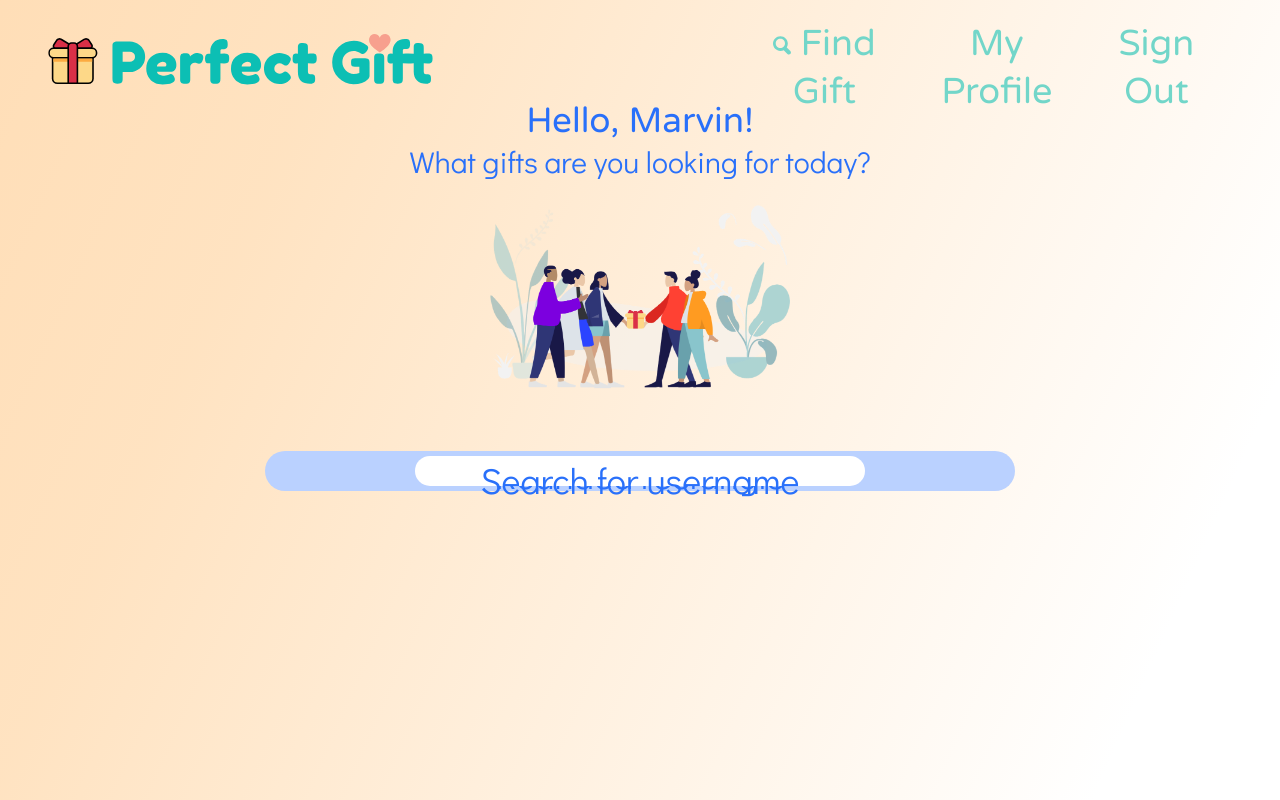
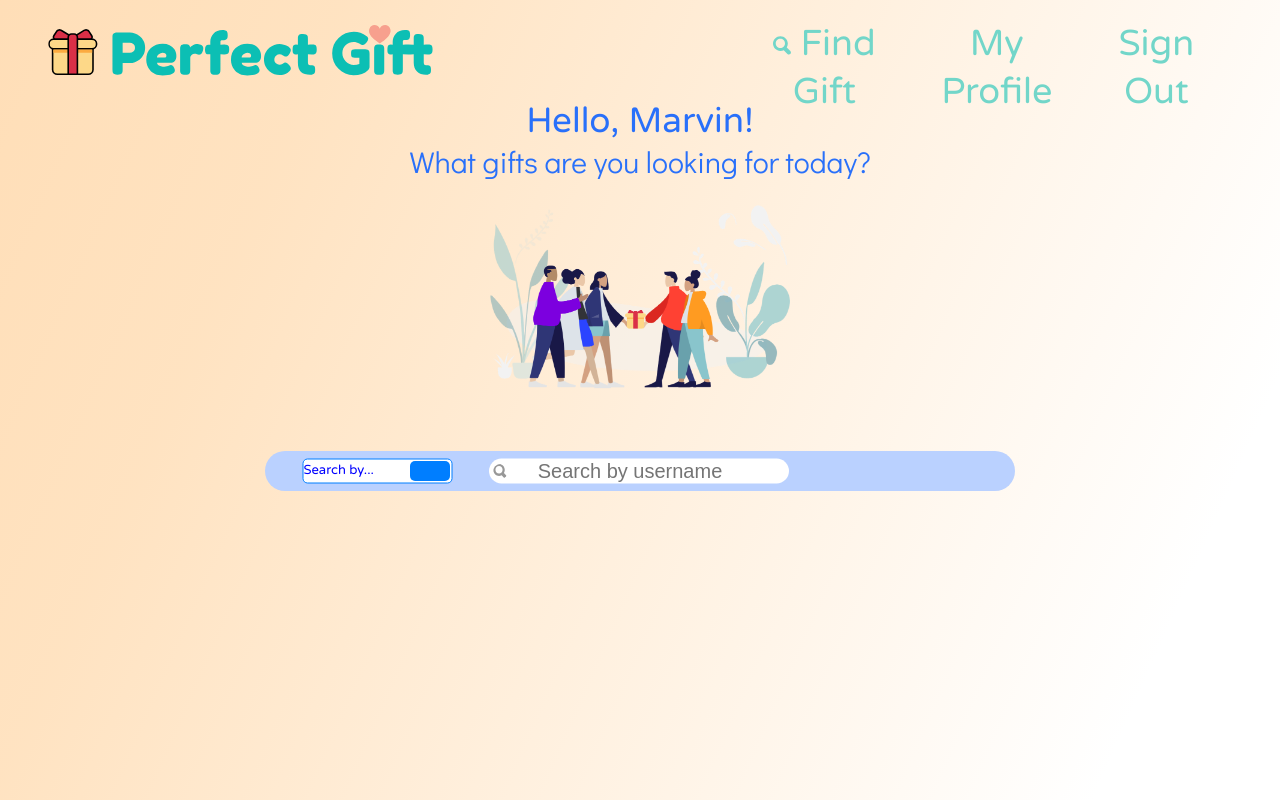
Before and after one commit to venuswku/perfect-gift, a React (Create React App) app: page /home in a window 1280 px wide. Built offline with nearby package versions, Linux system fonts and the light colour scheme.

Commit message:
Added search bar/WIP Dropdown

```diff
--- a/src/pages/Home/Home.css
+++ b/src/pages/Home/Home.css
@@ -3,6 +3,7 @@
   flex-direction: column;
   align-items: center;
   padding: 10px;
+  text-align: center;
 
   position: absolute;
   left: 0%;
@@ -25,6 +26,11 @@
   font-size: 35px;
   position: relative;
   top: 50px;
+
+  /* For debugging
+  background-color: yellow;
+  border: 2px solid black;
+  */
 }
 
 .homePic {
@@ -56,8 +62,98 @@
 }
 
 .inner {
-  background: #fff;
-  width: 450px;
-  height: 30px;
-  transform: translate(-50%, 1083%);
+  background: #ffffff;
+  width: 300px;
+  height: 25px;
+  transform: translate(-62%, 1310%);
+  font-size: 20px;
+  text-align: justify;
+  position: absolute;
 }
+
+.drop-down {
+  width: 150px;
+  position: absolute;
+  background: rgb(255, 255, 255);
+  text-align: left;
+  transform: translate(-225%, 1310%);
+  border-radius: 5px;
+  border-color: #007eff;
+  border-style: solid;
+  border-width: 1px 1px 1px 1px;
+  border: 1.5px solid #007eff;
+  font-size: 13px;
+  font-family: "Varela Round";
+  line-height: 20px;
+  box-sizing: border-box;
+}
+
+.search-bar {
+  background-color: aqua;
+  color: blue;
+}
+
+.search-button {
+  background: #007eff;
+  width: 40px;
+  /* Dropdown Toggle */
+
+  position: absolute;
+  transform: translate(-575%, 1650%);
+  /* Primary / 100 */
+  border-width: 0px 0px;
+  height: 20px;
+}
+
+.click:active {
+  background-color: aqua;
+}
+
+.wrapper1 {
+  background-color: blueviolet;
+  border: 5px solid red;
+  z-index: 1000;
+  text-align: center;
+  color: #2970fa;
+  font-family: "Varela Round";
+  font-size: 35px;
+  position: relative;
+  top: 50px;
+}
+
+.App {
+  background-color: rgba(128, 0, 255, 0.616);
+  font-size: 100px;
+}
+
+.mag {
+  background-color: #fff;
+  display: block;
+  background-size: 10px;
+  width: 15px;
+  height: 15px;
+  transform: translate(-980%, 2220%);
+  z-index: 1111;
+}
+
+.center-text {
+  display: inline-flexbox;
+}
+
+.centered {
+  text-align: center;
+  color: #989898;
+}
+
+/**/
+
+input {
+  width: 120px;
+  height: 60px;
+  margin-left: 35px;
+  display: block;
+  background-color: gray;
+  color: white;
+  border: none;
+  outline: none;
+}
--- a/src/pages/Home/Home.js
+++ b/src/pages/Home/Home.js
@@ -1,27 +1,55 @@
 import React from 'react';
+import '../../App.css';
 import './Home.css';
 import Navbar from '../../navigation/HomeNavbar/HomeNavbar';
 import HomeImage from '../../images/create_account_image.png';
+import { ReactComponent as MagnifyGlass } from '../../images/magnify_glass_grey.svg';
 
 
+// This contains the greeting and image
+function Greeting() {
+    return (
+        <div>
+            <p className = "greeting">
+                    Hello, Marvin!
+                </p>
 
+                <p className="greeting dg">
+                    What gifts are you looking for today?
+                </p>
+
+                <img src ={HomeImage} alt="the gifters" className="homePic"/>
+        </div>
+    );
+}
+
+function SearchBar () {
+    return (
+        <div className="search-bar">
+
+        <p className='search-background'></p>
+        <MagnifyGlass className="search-background mag"/>
+        {/* <p className='search-background inner center-text'>Search for username</p> */}
+        {/*<p className='search-background inner centered'>Search for username</p> */}
+        <input type="search" className='search-background inner centered' placeholder="Search by username"></input>
+        <p className='search-background inner drop-down'>Search by...</p>
+        <button className="search-background inner drop-down search-button click"></button>
+
+    </div>
+    );
+}
 
 function Home() {
     return (
         <div className="App">
             <Navbar />
+
             <div className="home">
             </div>
+
             <div className="greeting">
-                <p className = "greeting">
-                    Hello, Marvin!
-                </p>
-                <p className="greeting dg">
-                    What gifts are you looking for today?
-                </p>
-            <img src ={HomeImage} alt="the gifters" className="homePic"/>
-            <p className='search-background'>Rounded rectangle</p>
-            <p className='search-background inner'>Search for username</p>
+                    <Greeting />
+                    <SearchBar />
             </div>
         </div>
     );
```
Also changed, not shown: src/images/magnify_glass_grey.svg (added).
